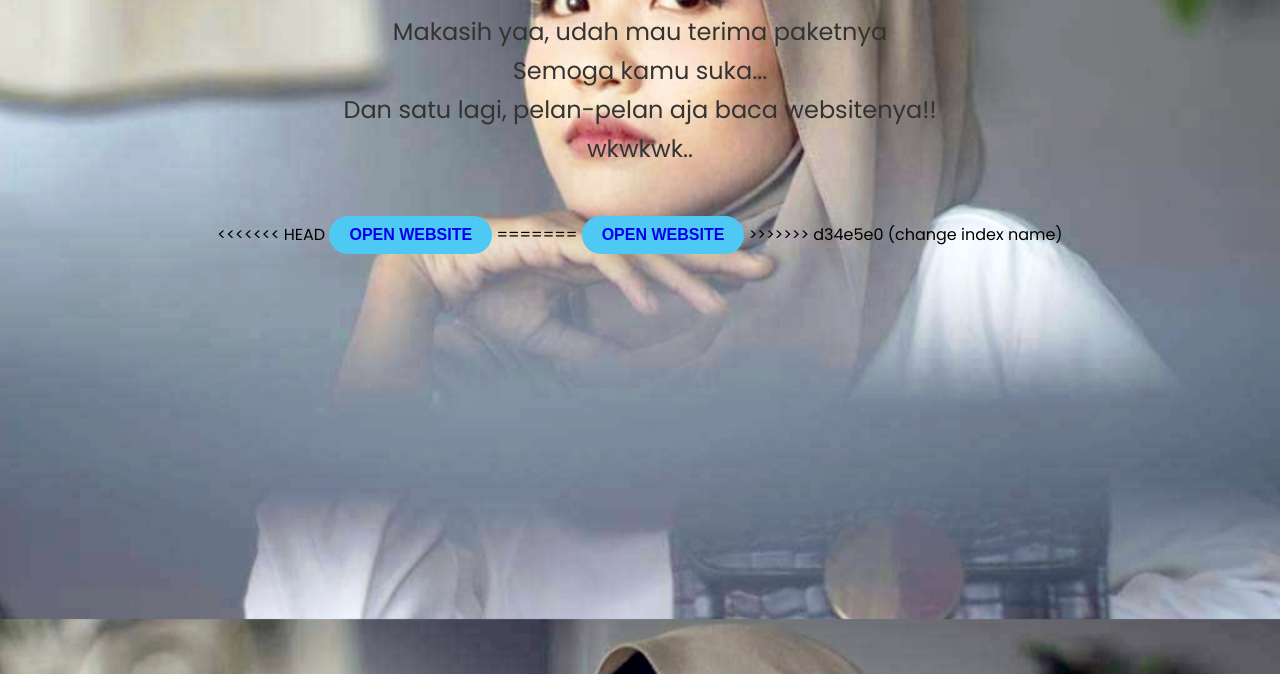
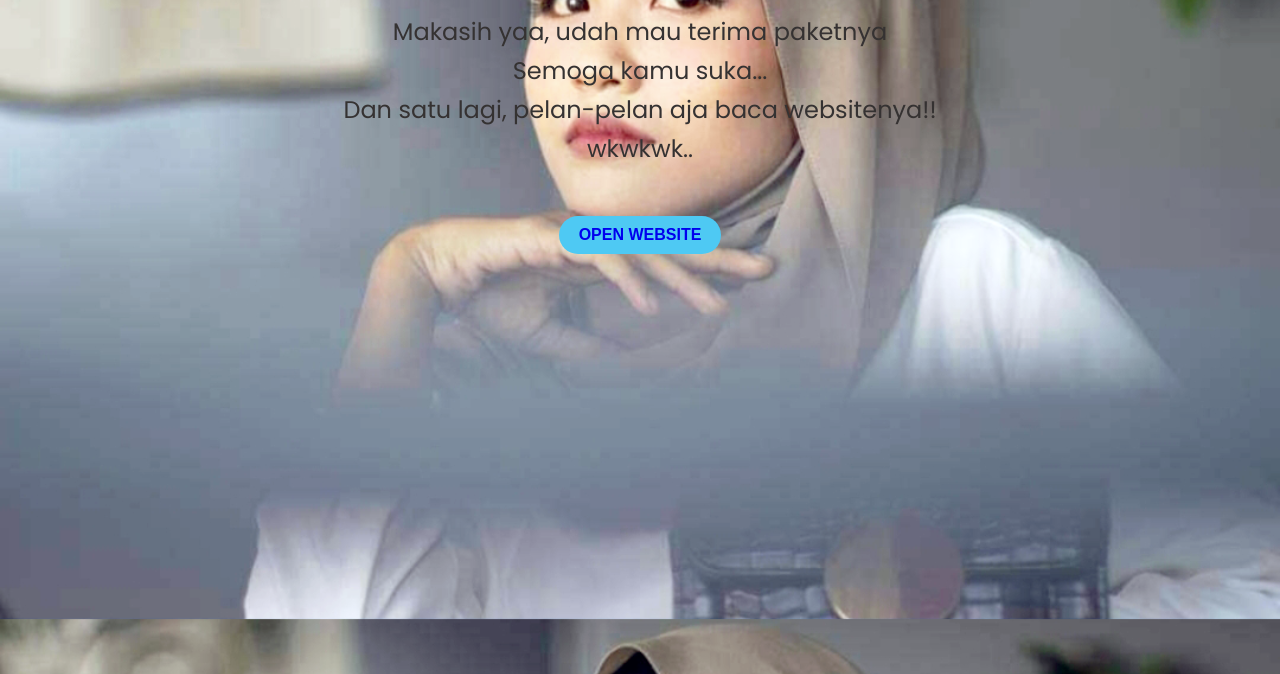
Before and after one commit to anisya20/anisyafitriyah.github.io, a plain HTML site: page index.html in a window 1280 px wide. Shown: the part 226-900 px from the top of the page. Drawn offline with nearby package versions, Linux system fonts and the light colour scheme.

Commit message:
Update index.html

```diff
--- a/index.html
+++ b/index.html
@@ -27,11 +27,7 @@
           <p>wkwkwk..</p>
         </p>
       </div>
-<<<<<<< HEAD
-      <button> <a href="index.html">OPEN WEBSITE</a></button>
-=======
       <button> <a href="index2.html">OPEN WEBSITE</a></button>
->>>>>>> d34e5e0 (change index name)
     </div>
 
     <!-- ScriptAOS -->
```
